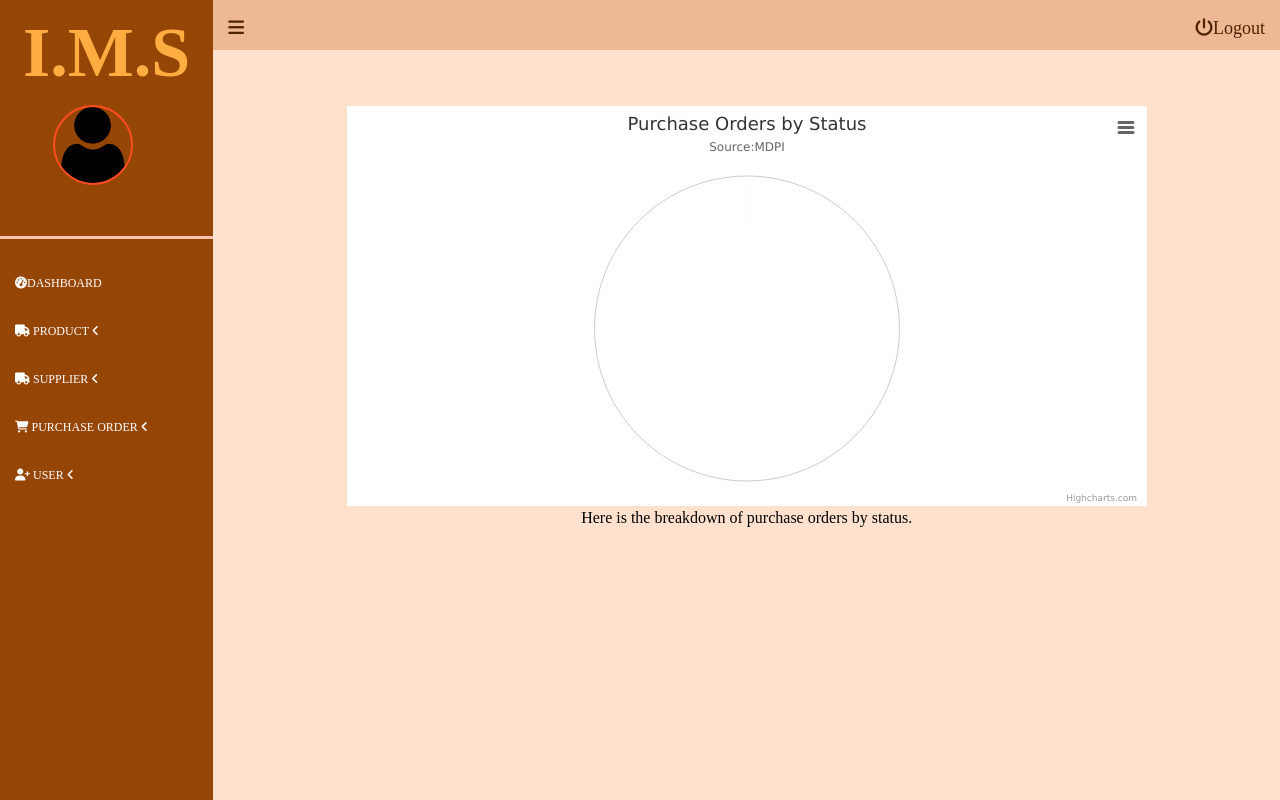
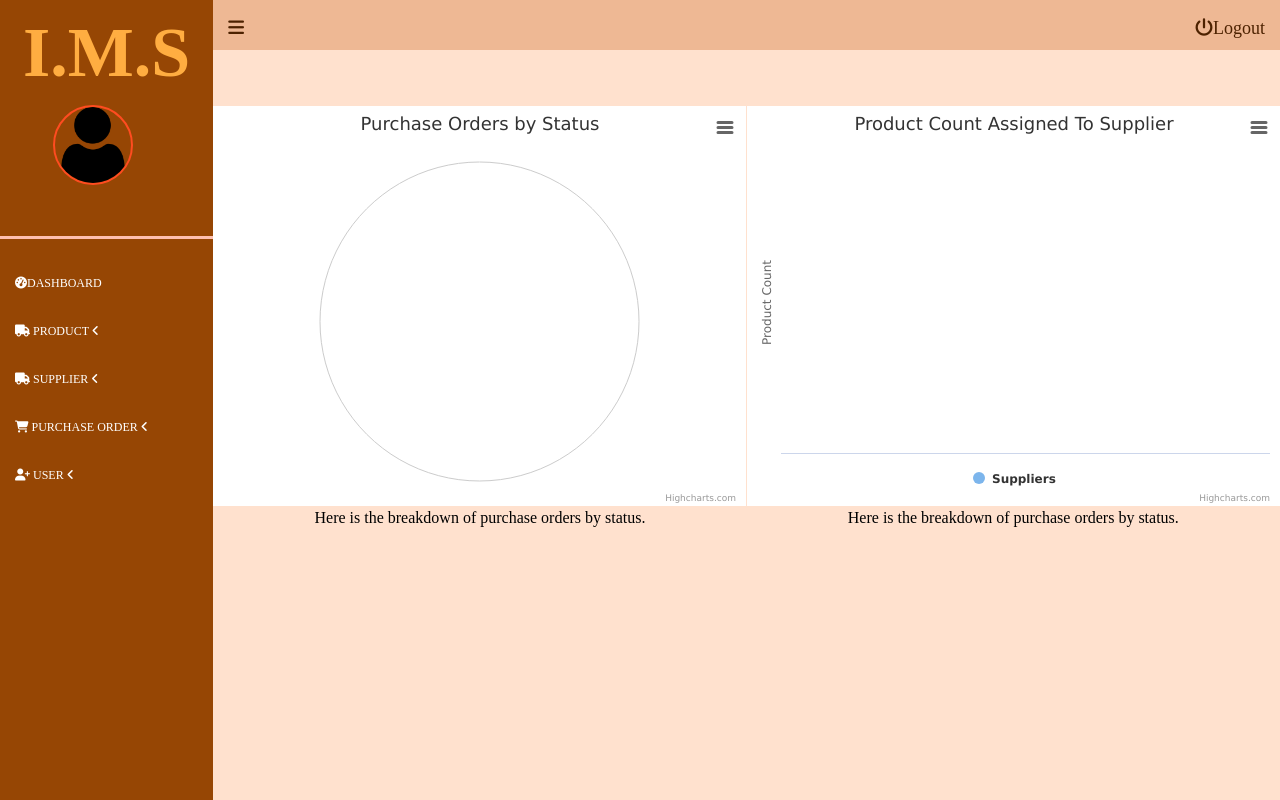
Before and after one commit to monstrebor/ims, a PHP site: page /dashboard.php in a window 1280 px wide. Run offline with PHP 8.4, Linux system fonts and the light colour scheme; the visitor is signed in with stand-in values (Sample User, id 1); data that the repository does not hold is empty; some libraries are stand-ins or nearby versions.

Commit message:
it is almost done actually

```diff
--- a/css/dashboard.css
+++ b/css/dashboard.css
@@ -312,3 +312,12 @@ body{
 input[type="number"] {
     min-width: 50px;
 }
+
+.col50{
+  width: 50%;
+}
+
+.dashboard_content_main{
+  display: flex;
+  flex-direction: row;
+}
--- a/dashboard.php
+++ b/dashboard.php
@@ -6,6 +6,7 @@ $user = $_SESSION['user'];
 
 //get graph data in purchase order by status
     include('database/po_status_pie_graph.php');
+    include('database/supplier_product_bar_graph.php');
 
 ?>
 <!DOCTYPE html>
@@ -27,12 +28,20 @@ $user = $_SESSION['user'];
             </div>
                 <div class="dashboard_content">
                     <div class="dashboard_content_main">
-                    <figure class="highcharts-figure">
-                    <div id="container"></div>
-                    <p class="highcharts-description" style="text-align: center;">
-                        Here is the breakdown of purchase orders by status.
-                    </p>
-                    </figure>
+                        <div class="col50">
+                            <figure class="highcharts-figure">
+                            <div id="container"></div>
+                            <p class="highcharts-description" style="text-align: center;">
+                                Here is the breakdown of purchase orders by status. </p>
+                            </figure>
+                        </div>
+                        <div class="col50">
+                            <figure class="highcharts-figure">
+                            <div id="containerBarChart"></div>
+                            <p class="highcharts-description" style="text-align: center;">
+                                Here is the breakdown of purchase orders by status. </p>
+                            </figure>
+                        </div>
                     </div>
                 </div>
         </div>
@@ -44,7 +53,7 @@ $user = $_SESSION['user'];
 
     <script>
 
-            var graphData = <?= json_encode($results)?>
+            var graphData = <?= json_encode($results)?>;
 
             Highcharts.chart('container', {
             chart: {
@@ -60,10 +69,6 @@ $user = $_SESSION['user'];
 
                     return `<b>${point.name}</b>: ${point.y}`
                 }
-            },
-            subtitle: {
-                text:
-                'Source:<a href="https://www.mdpi.com/2072-6643/11/3/684/htm" target="_default">MDPI</a>'
             },
             plotOptions: {
                 series: {
@@ -97,6 +102,51 @@ $user = $_SESSION['user'];
                 }
             ]
         });
+
+
+        var barGraphData = <?= json_encode($bar_chart_data)?>;
+        var barGraphCategories = <?= json_encode($categories)?>;
+
+        Highcharts.chart('containerBarChart', {
+    chart: {
+        type: 'column'
+    },
+    title: {
+        text: 'Product Count Assigned To Supplier',
+        align: 'center'
+    },
+    xAxis: {
+        categories: barGraphCategories,
+        crosshair: true,
+    },
+    yAxis: {
+        min: 0,
+        title: {
+            text: 'Product Count'
+        }
+    },
+    tooltip: {
+                pointFormatter: function(){ // this function will grant you more access to the data
+                    var point = this,
+                    series = point.series;
+
+                    return `<b>${point.category}</b>: ${point.y}`
+                }
+    },
+    plotOptions: {
+        column: {
+            pointPadding: 0.2,
+            borderWidth: 0
+        }
+    },
+    series: [
+        {
+            name: 'Suppliers',
+            data: barGraphData
+        },
+
+    ]
+});
     </script>
 </body>
 </html>
--- a/database/delete.php
+++ b/database/delete.php
@@ -4,7 +4,7 @@ $data = $_POST;
 $id = (int) $data['id'];
 $table = $data['table'];
 
-try { //adding the record
+try {
     include('connection.php');
 
     //delete junction table
@@ -19,6 +19,7 @@ try { //adding the record
         $command = "DELETE FROM productsuppliers WHERE product={$id}";
         $conn->exec($command);
     }
+
     //delete main table
     $command = "DELETE FROM $table WHERE id={$id}";
 
--- /dev/null
+++ b/database/supplier_product_bar_graph.php
@@ -0,0 +1,37 @@
+<?php
+
+
+include('connection.php');
+
+// Query the suppliers
+$stmt = $conn->prepare("SELECT id, supplier_name FROM suppliers");
+$stmt->execute();
+$rows = $stmt->fetchAll();
+
+
+$categories = [];
+$bar_chart_data = [];
+
+//query supplier product count
+    foreach($rows as $row){
+    $id = $row['id'];
+    $categories[] = $row['supplier_name'];
+
+
+    $stmt = $conn->prepare("SELECT COUNT(*) as p_count FROM productsuppliers WHERE productsuppliers.supplier='" .$id. "'");
+    $stmt->execute();
+    $row = $stmt->fetch();
+
+    $count = $row['p_count'];
+    $bar_chart_data[] = (int)$count;
+
+    }
+
+
+
+
+
+
+
+
+?>
```
Also changed, not shown: css/view-order.css (+8 -0 lines), database/registration.php (+12 -0 lines), database/update-order.php (+29 -7 lines), view-order.php (+10 -6 lines), uploads/products/product-1703232019.jpg (added).
